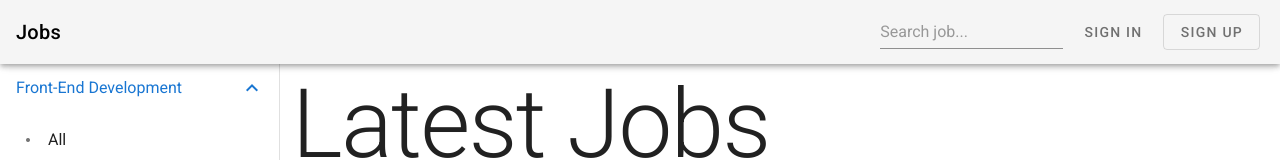
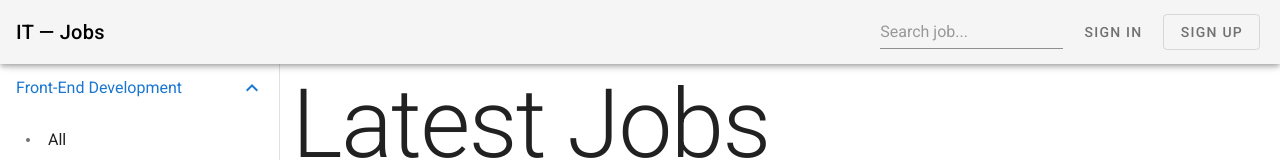
Before and after one commit to GigaVardia/nuxt-jobs, a Nuxt app: page / in a window 1280 px wide. Shown: the top 160 px of the page. Built offline with nearby package versions, Linux system fonts and the light colour scheme.

Commit message:
changed title

```diff
--- a/components/home/AppBarComponent.vue
+++ b/components/home/AppBarComponent.vue
@@ -1,7 +1,7 @@
 <template>
   <v-app-bar clipped-left fixed app>
     <v-toolbar-title>
-      <NuxtLink to="/" class="title"> Jobs </NuxtLink>
+      <NuxtLink to="/" class="title">IT &mdash; Jobs </NuxtLink>
     </v-toolbar-title>
 
     <div class="ml-auto mr-4 d-flex">
```
